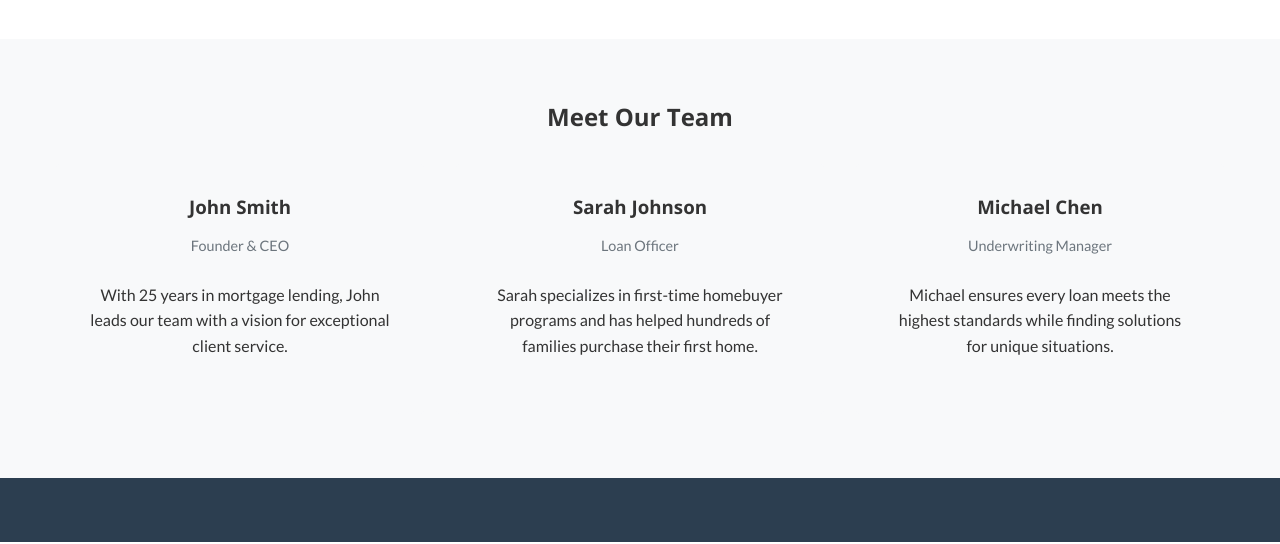
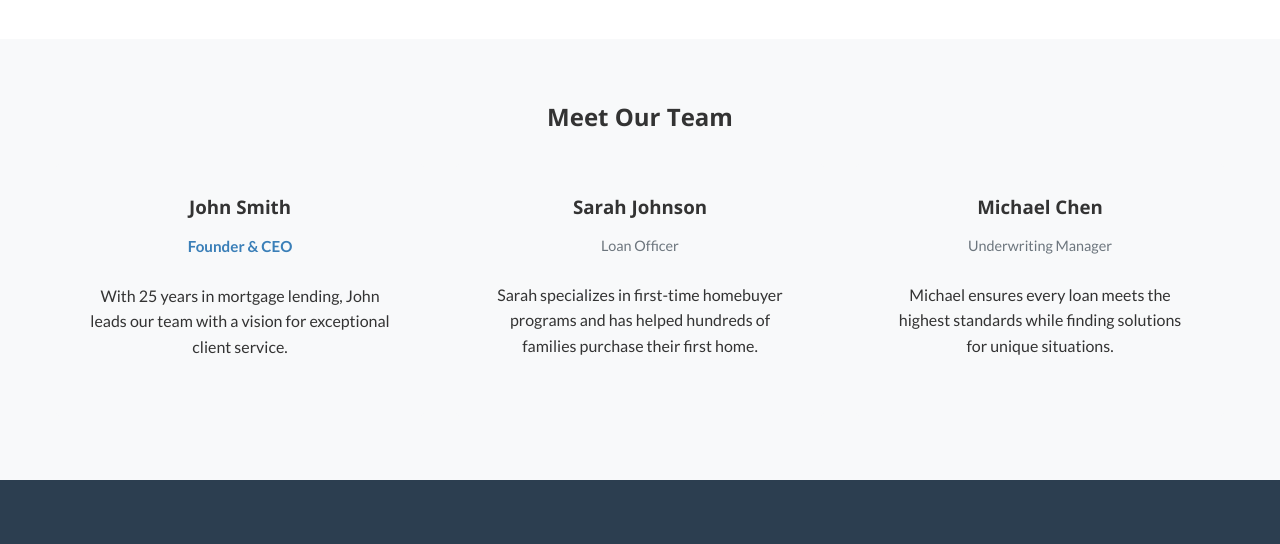
Before and after one commit to JakeHamacher/JakeHamacher.github.io, a PHP site: page /about.html in a window 1280 px wide. Shown: the part 700-1244 px from the top of the page. Run offline with PHP 8.4, Linux system fonts and the light colour scheme.

Commit message:
fix: encode HTML entities and update team position styling
Co-authored-by: aider (deepseek/deepseek-chat) <aider@aider.chat>

```diff
--- a/about.html
+++ b/about.html
@@ -77,7 +77,7 @@
                 <div class="services-grid">
                     <div class="service-card">
                         <h3>John Smith</h3>
-                        <p class="client-location">Founder & CEO</p>
+                        <p class="team-position">Founder &amp; CEO</p>
                         <p>With 25 years in mortgage lending, John leads our team with a vision for exceptional client service.</p>
                     </div>
                     <div class="service-card">
--- a/apply.html
+++ b/apply.html
@@ -39,7 +39,7 @@
                     </div>
                     <div class="step">
                         <span>4</span>
-                        <p>Review & Submit</p>
+                        <p>Review &amp; Submit</p>
                     </div>
                 </div>
             </div>
--- a/assets/css/main.css
+++ b/assets/css/main.css
@@ -288,6 +288,13 @@ img {
     font-size: 0.9rem;
 }
 
+.team-position {
+    color: var(--primary-light);
+    font-weight: 600;
+    margin-bottom: 0.5rem;
+    font-size: 0.95rem;
+}
+
 /* Services Overview */
 .services-overview {
     padding: 4rem 0;
--- a/services.html
+++ b/services.html
@@ -54,7 +54,7 @@
                 <h2>Refinance Options</h2>
                 <div class="value-grid">
                     <div class="value-item">
-                        <h3>Rate & Term Refinance</h3>
+                        <h3>Rate &amp; Term Refinance</h3>
                         <p>Lower your interest rate or change your loan term to save money.</p>
                     </div>
                     <div class="value-item">
```
